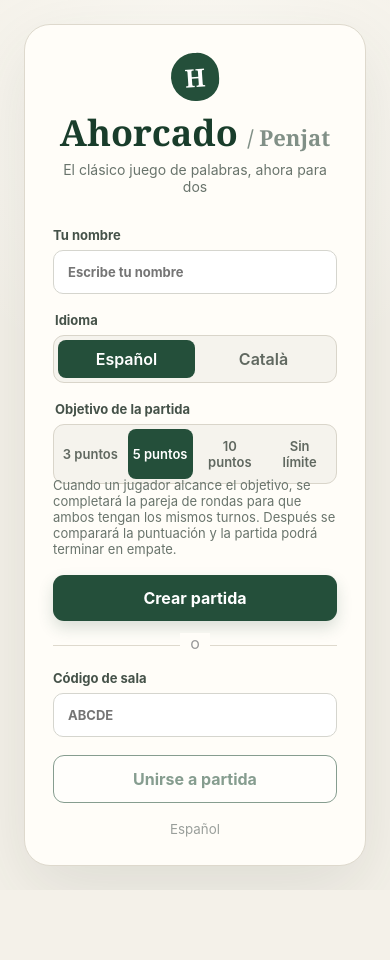
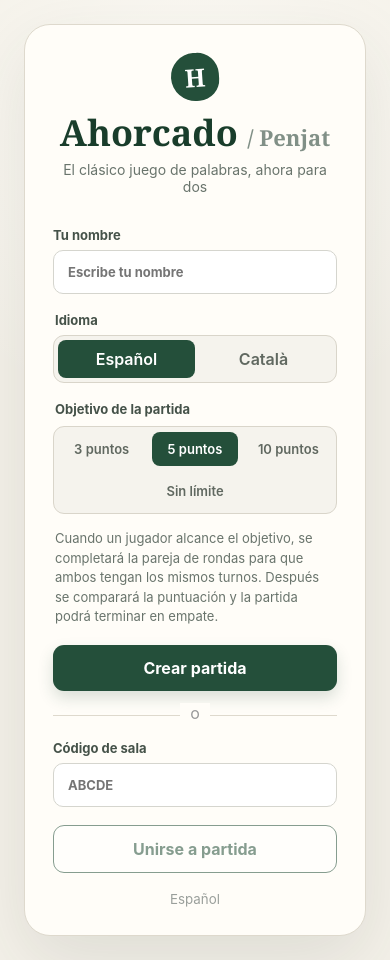
Before and after one commit to sergiodguezc/hangman, a React (Vite) app: page / in a window 390 px wide. Before the commit the page ends 890 px from the top, so only its background shows below. Built offline with nearby package versions, Linux system fonts and the light colour scheme; no server answers.

Commit message:
Fix match target selector spacing

```diff
--- a/src/App.css
+++ b/src/App.css
@@ -30,10 +30,11 @@ button { cursor: pointer; }
 .language-options button { flex: 1; border: 0; border-radius: 8px; padding: 9px; color: #606860; background: transparent; font-weight: 600; }
 .language-options button.active { color: white; background: var(--green); }
 .target-selector { margin: 0; padding: 0; border: 0; }
-.target-selector legend { margin-bottom: 7px; color: #455249; font-size: 13px; font-weight: 700; }
-.target-selector div { display: grid; grid-template-columns: repeat(4, 1fr); gap: 5px; padding: 4px; border: 1px solid #d9d5ca; border-radius: 11px; background: #f5f3ed; }
-.target-selector button { border: 0; border-radius: 8px; padding: 9px 4px; color: #606860; background: transparent; font-size: 13px; font-weight: 600; }
+.target-selector legend { margin-bottom: 9px; color: #455249; font-size: 13px; font-weight: 700; }
+.target-selector div { display: grid; grid-template-columns: repeat(3, minmax(52px, 1fr)) minmax(92px, auto); gap: 8px; padding: 5px; border: 1px solid #d9d5ca; border-radius: 11px; background: #f5f3ed; }
+.target-selector button { border: 0; border-radius: 8px; padding: 9px 7px; color: #606860; background: transparent; font-size: 13px; font-weight: 600; white-space: nowrap; }
 .target-selector button.active { color: white; background: var(--green); }
+.target-help { max-width: 44ch; margin: 15px 2px 0; color: var(--muted); font-size: 13px; line-height: 1.5; }
 .join-divider { height: 1px; margin: 6px 0; background: var(--line); text-align: center; }
 .join-divider span { position: relative; top: -12px; padding: 0 10px; color: #999; background: var(--cream); }
 
@@ -187,4 +188,8 @@ button { cursor: pointer; }
   .lobby-layout { grid-template-columns: 1fr; }.lobby-layout .room-chat { min-height: 380px; height: 380px; }
   .room-chat { height: 380px; }.chat-form { padding: 9px; }.chat-form button { padding-inline: 9px; }
 }
+@media (max-width: 390px) {
+  .target-selector div { grid-template-columns: repeat(3, minmax(0, 1fr)); }
+  .target-selector button:last-child { grid-column: 1 / -1; }
+}
 @media (prefers-reduced-motion: reduce) { * { animation: none !important; transition: none !important; } }
--- a/src/pages/HomePage.tsx
+++ b/src/pages/HomePage.tsx
@@ -51,7 +51,7 @@ export function HomePage({ language, notice, onLanguage, onEnter }: Props) {
         <LanguageSelector language={language} label={t.language} onChange={onLanguage} />
         <fieldset className="target-selector"><legend>{t.matchTarget}</legend><div>
           {([3, 5, 10, null] as MatchTarget[]).map((target) => <button type="button" key={target ?? 'unlimited'} className={matchTarget === target ? 'active' : ''} onClick={() => setMatchTarget(target)}>{target === null ? t.unlimited : t.points.replace('{target}', String(target))}</button>)}
-        </div><p className="word-privacy">{t.matchTargetExplanation}</p></fieldset>
+        </div><p className="target-help">{t.matchTargetExplanation}</p></fieldset>
         <button className="primary-action" disabled={busy}>{t.create}</button>
         <div className="join-divider"><span>o</span></div>
         <label>{t.roomCode}<input value={code} maxLength={5} placeholder={t.codePlaceholder} autoCapitalize="characters"
```
